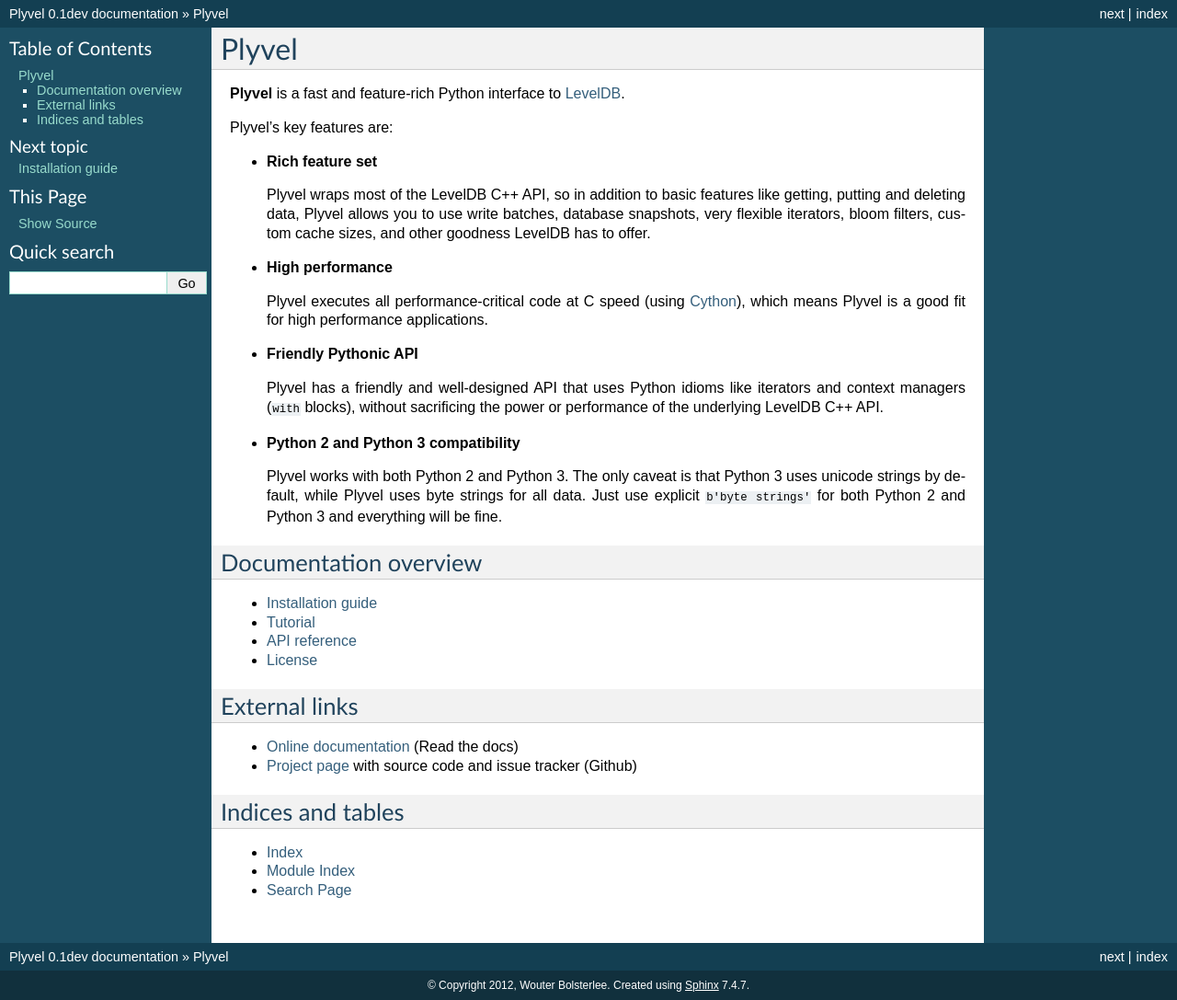
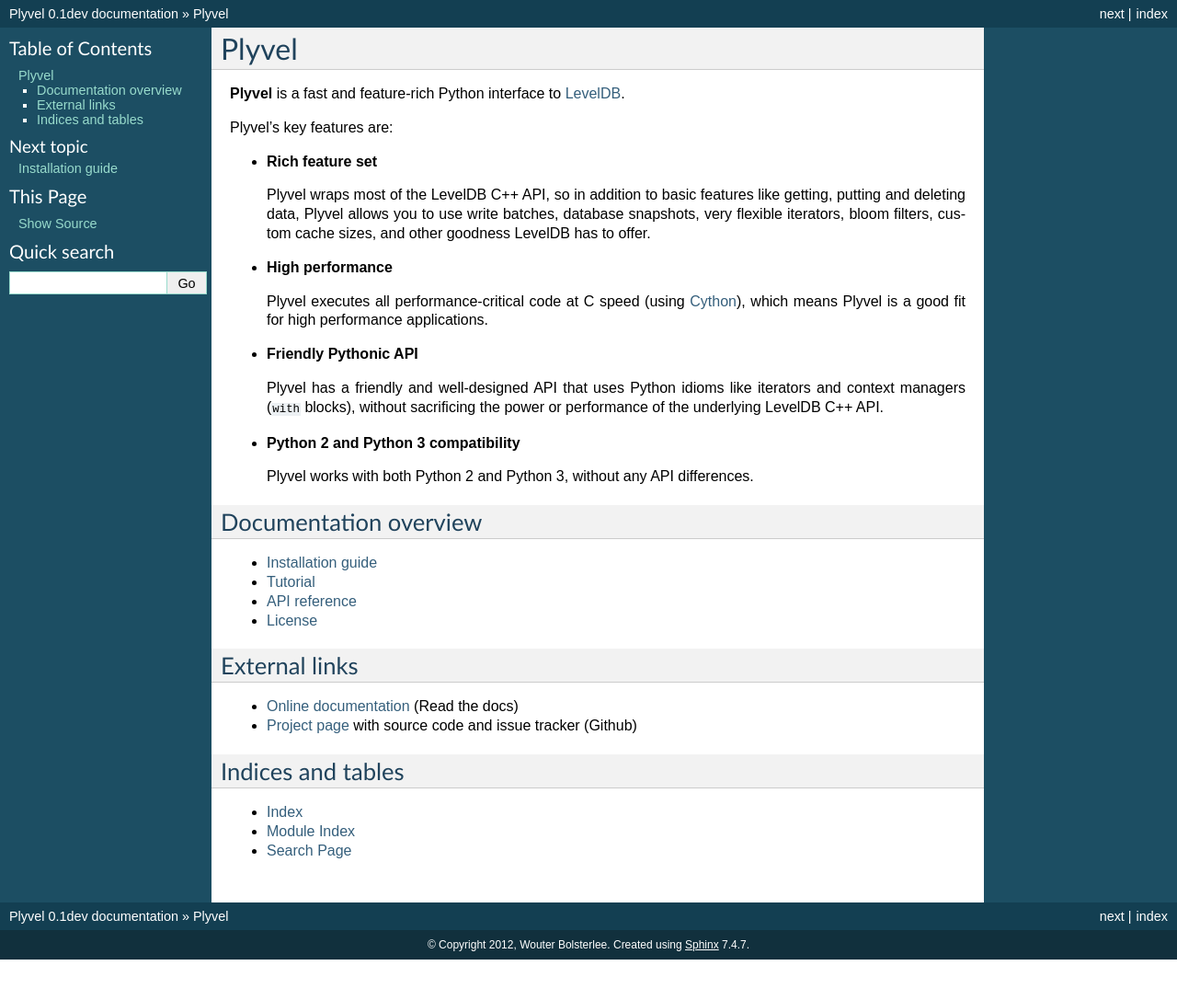
Before and after one commit to wbolster/plyvel, a Sphinx documentation site: the page built from doc/index.rst, in a window 1280 px wide. Shown: the whole page at 92% size. Built offline with Sphinx 7.4.7, drawn with Linux system fonts in a browser that asks for light colours; after the commit the page ends 1043 px from its top, so only the background shows below that.

Commit message:
Simplify Python 2/3 compatibility note

```diff
--- a/doc/index.rst
+++ b/doc/index.rst
@@ -31,10 +31,7 @@
 
 * **Python 2 and Python 3 compatibility**
 
-  Plyvel works with both Python 2 and Python 3. The only caveat is that Python 3
-  uses unicode strings by default, while Plyvel uses byte strings for all data.
-  Just use explicit ``b'byte strings'`` for both Python 2 and Python 3 and
-  everything will be fine.
+  Plyvel works with both Python 2 and Python 3, without any API differences.
 
 .. _LevelDB: http://code.google.com/p/leveldb/
 .. _Cython: http://cython.org/
```
